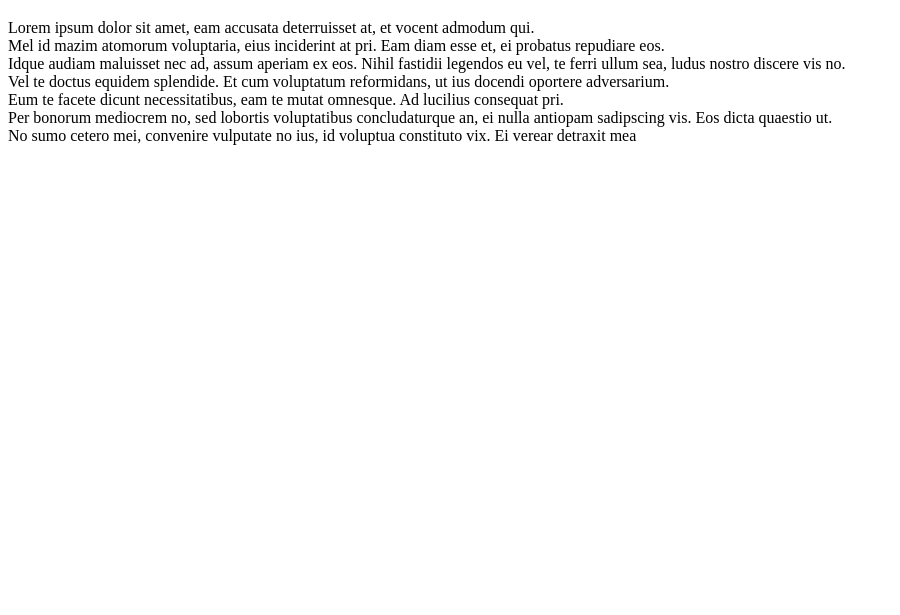
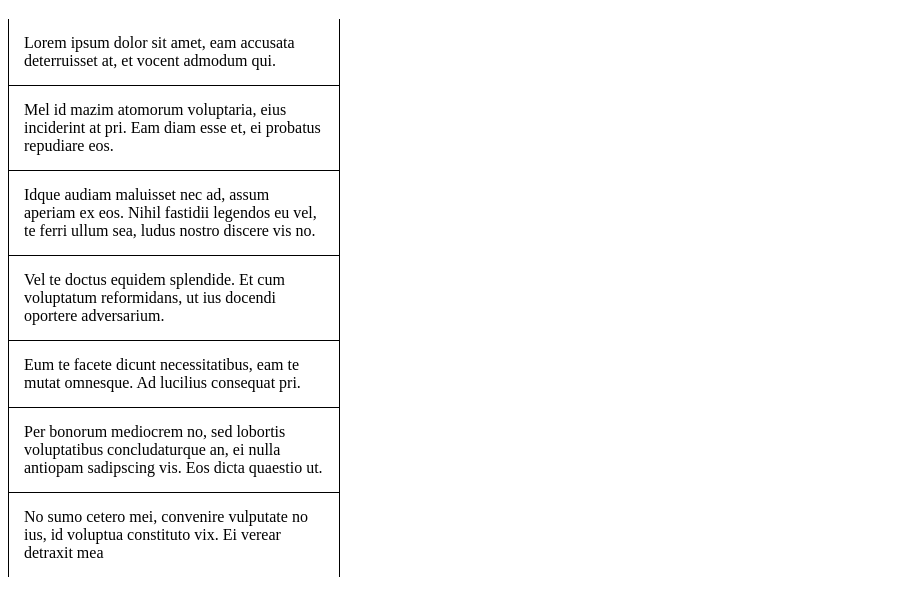
Before and after one commit to Kajahoda/pseudo-selectors, a plain HTML site: page index.html in a window 1280 px wide. Shown: the part 61-676 px from the top of the page, without its empty margins (0-900 px from the left). Drawn offline with Linux system fonts and the light colour scheme.

Commit message:
styled the html

```diff
--- a/index.html
+++ b/index.html
@@ -9,6 +9,7 @@
 </head>
 <body>
     <h1>Title</h1>
+    <div class="container"></div>
         <div class="box-1">Lorem ipsum dolor sit amet, eam accusata deterruisset at, et vocent admodum qui.</div>
         <div class="box-2">Mel id mazim atomorum voluptaria, eius inciderint at pri. Eam diam esse et, ei probatus repudiare eos.</div>
         <div class="box-3">Idque audiam maluisset nec ad, assum aperiam ex eos. Nihil fastidii legendos eu vel, te ferri ullum sea, ludus nostro discere vis no.</div>
@@ -16,5 +17,6 @@
         <div class="box-5">Eum te facete dicunt necessitatibus, eam te mutat omnesque. Ad lucilius consequat pri. </div>
         <div class="box-6">Per bonorum mediocrem no, sed lobortis voluptatibus concludaturque an, ei nulla antiopam sadipscing vis. Eos dicta quaestio ut.</div>
         <div class="box-7">No sumo cetero mei, convenire vulputate no ius, id voluptua constituto vix. Ei verear detraxit mea</div>
+    </div>
 </body>
 </html>
--- a/style.css
+++ b/style.css
@@ -0,0 +1,52 @@
+.box-1{
+    width: 300px;
+    border-left: 1px solid black;
+    border-right: 1px solid black;
+    border-bottom: 1px solid black;
+    padding: 15px;
+}
+.box-2{
+    width: 300px;
+    border-left: 1px solid black;
+    border-right: 1px solid black;
+    border-bottom: 1px solid black;
+    padding: 15px;
+}
+.box-3{
+    width: 300px;
+    border-left: 1px solid black;
+    border-right: 1px solid black;
+    border-bottom: 1px solid black;
+    padding: 15px;
+}
+.box-4{
+    width: 300px;
+    border-left: 1px solid black;
+    border-right: 1px solid black;
+    border-bottom: 1px solid black;
+    padding: 15px;
+}
+.box-5{
+    width: 300px;
+    border-left: 1px solid black;
+    border-right: 1px solid black;
+    border-bottom: 1px solid black;
+    padding: 15px;
+}
+.box-6{
+    width: 300px;
+    border-left: 1px solid black;
+    border-right: 1px solid black;
+    border-bottom: 1px solid black;
+    padding: 15px;
+}
+.box-7{
+    width: 300px;
+    border-left: 1px solid black;
+    border-right: 1px solid black;
+    padding: 15px;
+}
+
+div:hover {
+    background: red;
+}
```
Lines whose indentation alone changed are shown as unchanged.
